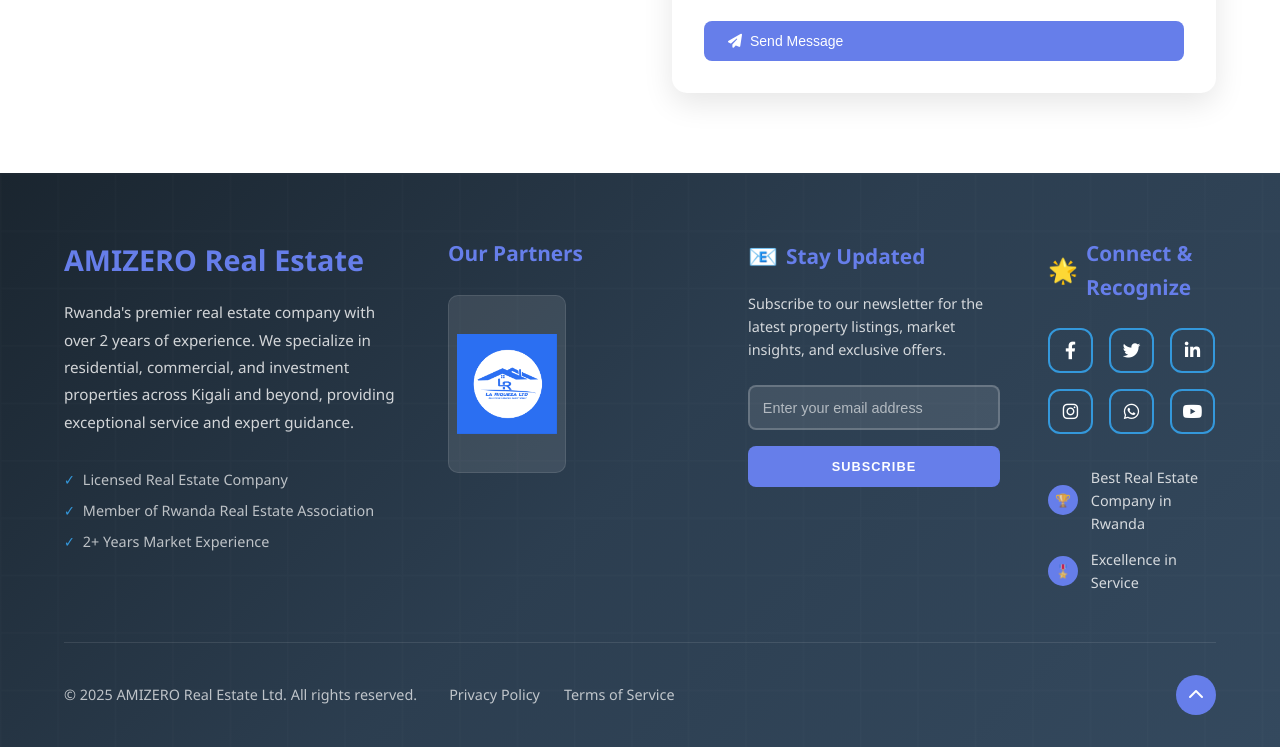
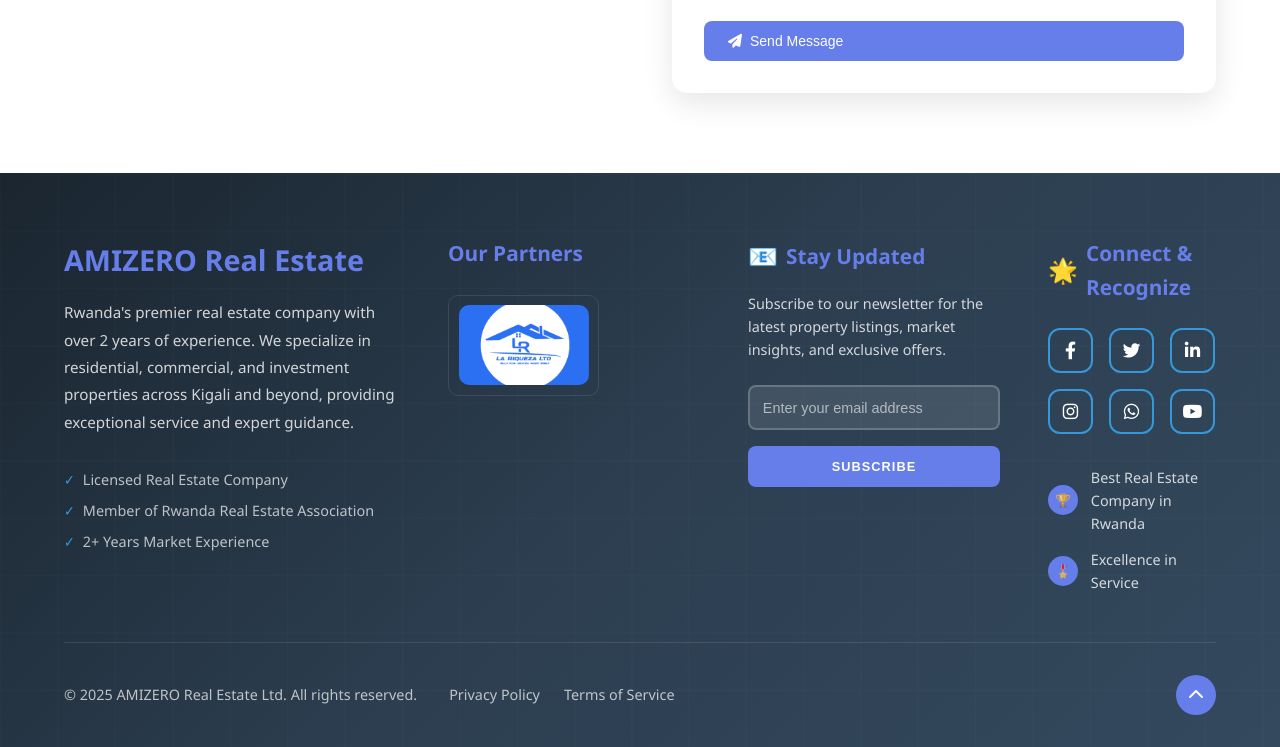
Before and after one commit to AMIZERORealEstate/amizerorealestate_backend, a plain HTML site: page index.html in a window 1280 px wide. Shown: the part 6431-7178 px from the top of the page. Drawn offline with Linux system fonts and the light colour scheme; no server answers.

Commit message:
fix partner logo

```diff
--- a/index.css
+++ b/index.css
@@ -642,13 +642,13 @@
         }
 
         .partner-item {
-            background: rgba(255, 255, 255, 0.1);
-            padding: 0.5rem;
+            padding: 0.6rem;
             border-radius: 10px;
             text-align: center;
             transition: all 0.3s ease;
             border: 1px solid rgba(255, 255, 255, 0.1);
             width: 100%;
+            height: 100%;
         }
 
         .partner-item:hover {
@@ -658,8 +658,8 @@
         }
 
         .partner-logo {
-            width: 100%;
-            height: 160px;
+            width: 130px;
+            height: 80px;
             border-radius: 8px;
             display: flex;
             align-items: center;
@@ -669,7 +669,8 @@
         .partner-logo img {
             width: 100%;
             height: 100%;
-            object-fit: contain;
+            object-fit: cover;
+            border-radius: 10px;
         }
 
 
```
Also changed, not shown: index.html (+1 -0 lines).
